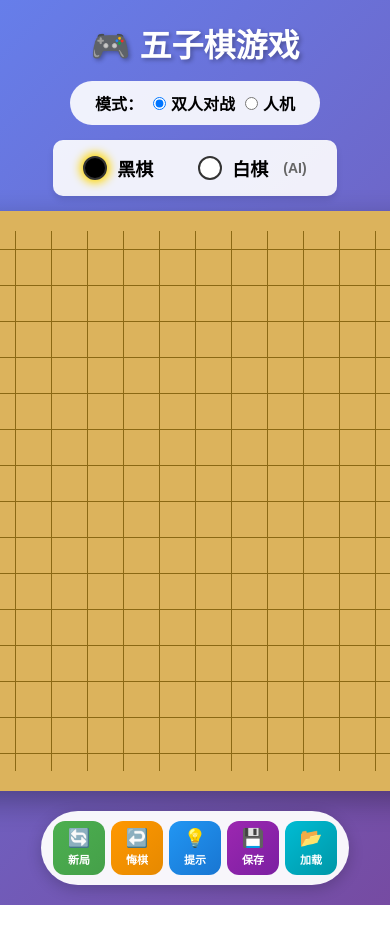
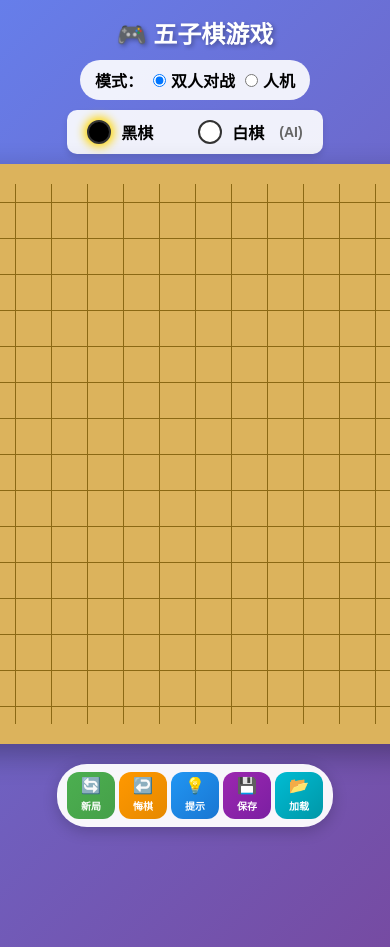
Before and after one commit to jassonlu/gomoku-game, a plain HTML site: page index.html in a window 390 px wide. Shown: the top 947 px of the page. Before the commit the page ends 905 px from the top, so only its background shows below. Drawn offline with Linux system fonts and the light colour scheme.

Commit message:
修复移动端按钮显示问题
- 增加body底部padding，避免按钮被浏览器工具栏遮挡
- 优化移动端按钮大小和间距
- 调整移动端整体布局间距

```diff
--- a/index.html
+++ b/index.html
@@ -18,7 +18,7 @@
             display: flex;
             flex-direction: column;
             align-items: center;
-            padding: 20px;
+            padding: 20px 20px 100px 20px; /* 增加底部padding，避免被浏览器工具栏遮挡 */
         }
 
         h1 {
@@ -537,19 +537,43 @@
 
         /* 移动端适配 */
         @media (max-width: 600px) {
+            body {
+                padding: 15px 15px 120px 15px; /* 移动端底部需要更多空间 */
+            }
+
             .controls {
-                padding: 10px 12px;
-                gap: 6px;
+                padding: 8px 10px;
+                gap: 4px;
+                border-radius: 30px;
             }
 
             .controls button {
-                padding: 8px 10px;
-                min-width: 52px;
-                font-size: 11px;
+                padding: 6px 8px;
+                min-width: 48px;
+                font-size: 10px;
             }
 
             .controls button .icon {
-                font-size: 18px;
+                font-size: 16px;
+            }
+
+            h1 {
+                font-size: 24px;
+                margin-bottom: 10px;
+            }
+
+            .game-settings {
+                padding: 8px 15px;
+                margin-bottom: 10px;
+            }
+
+            .game-info {
+                padding: 10px 20px;
+                margin-bottom: 10px;
+            }
+
+            .player-info {
+                font-size: 16px;
             }
         }
     </style>
```
